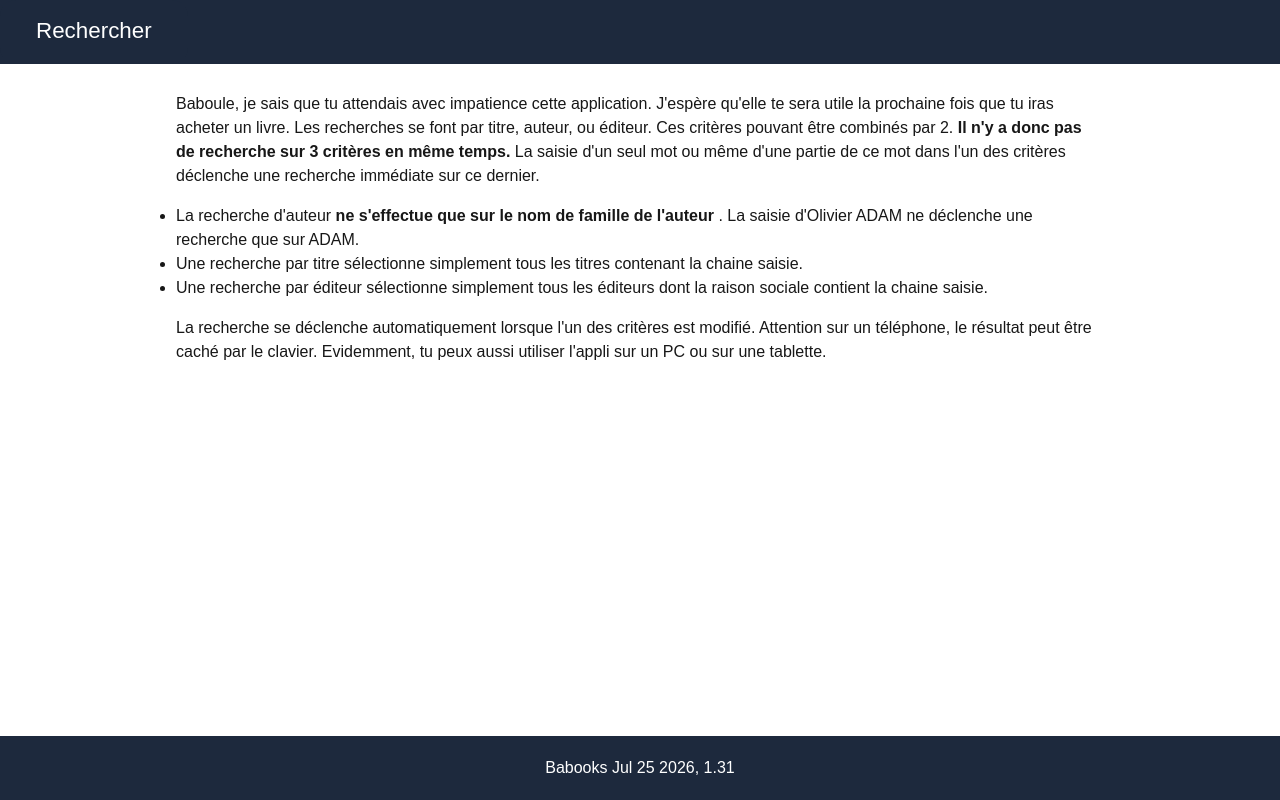
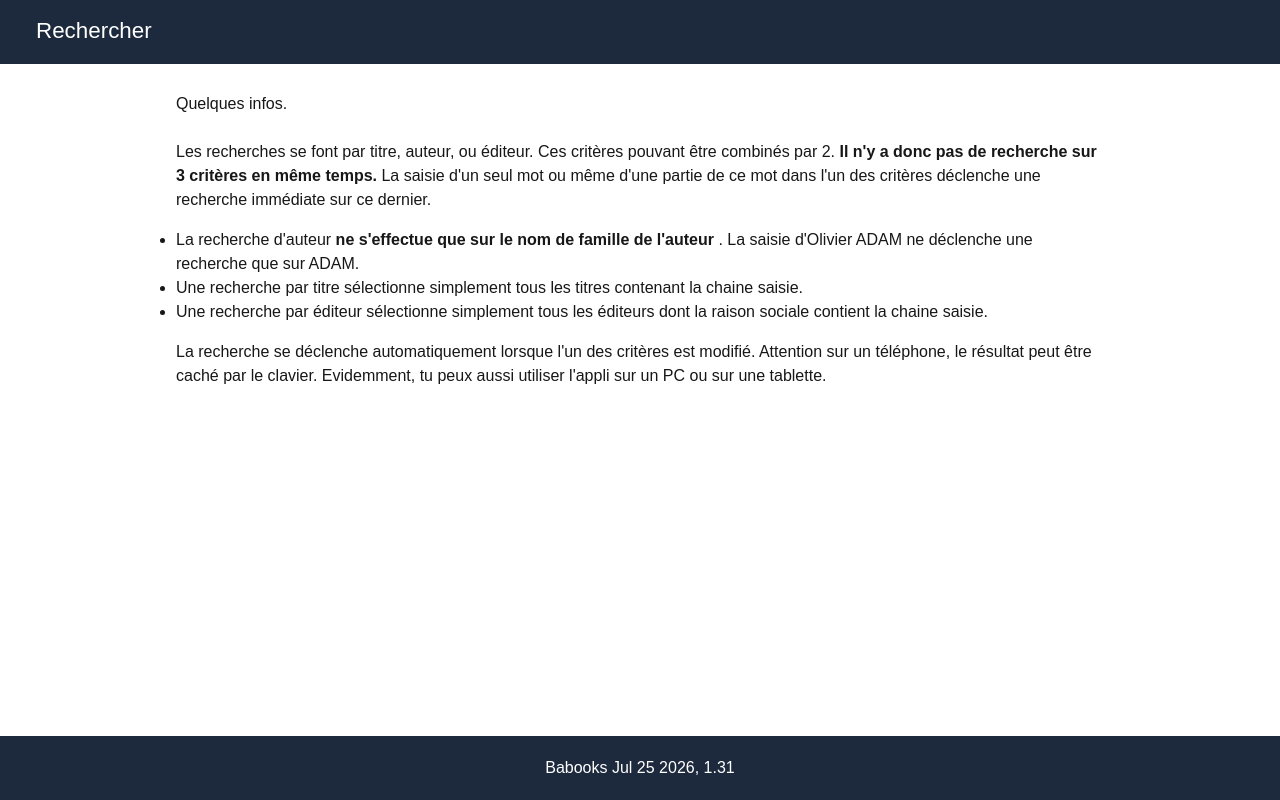
Before and after one commit to yves40/babxpressreact, a React (Vite) app in the folder client/: page / in a window 1280 px wide. Built offline with nearby package versions, Linux system fonts and the light colour scheme.

Commit message:
Fix a warning with book list index

```diff
--- a/client/src/app/BookSearch.jsx
+++ b/client/src/app/BookSearch.jsx
@@ -122,11 +122,11 @@ export default function BookSearch() {
           <div className="list__data" ref={datalist}>
               {selectedbooks.length > 0 &&
                 selectedbooks.map( (book, index) => (
-                  <>
-                    <span key={index} className=' font-bold'>{book.bk_title}</span>
+                  <div key={index} className='list__element'>
+                    <span className=' font-bold'>{book.bk_title}</span>
                     <span className='text-gray-600'>{book.auth_fname} {book.auth_lname} </span>
                     <span className=' mb-2'><i>{book.ed_name}</i></span>
-                  </>
+                  </div>
                 ))}
           </div>
         </div>
--- a/client/src/app/Home.jsx
+++ b/client/src/app/Home.jsx
@@ -23,8 +23,7 @@ function Home() {
           <Navbar/>
       </header>
       <div className='page__container'>
-        <p className='my-4 mx-4 font-light text-left'>Baboule, je sais que tu attendais avec impatience
-          cette application. J'espère qu'elle te sera utile la prochaine fois que tu iras acheter un livre.
+        <p className='my-4 mx-4 font-light text-left'>Quelques infos. <br /><br />
           Les recherches se font par titre, auteur, ou éditeur. Ces critères pouvant être combinés par 2.
           <span className=' font-bold'> Il n'y a donc pas de recherche sur 3 critères en même temps. </span>
           La saisie d'un seul mot ou même d'une partie de ce mot dans l'un des critères déclenche une
--- a/client/src/globals.css
+++ b/client/src/globals.css
@@ -220,7 +220,7 @@ body {
   ------------------------------------------------------------------------*/
 .list__container {
   @apply mx-auto text-center w-full py-3 my-[calc(var(--menuheight))]
-         mt-2 pt-4  mb-4 text-black
+         mt-2 pt-4  mb-4 text-black bg-white
          px-3
       sm:w-160
       md:w-200
@@ -230,8 +230,11 @@ body {
   @apply pt-3 pb-4 w-full ml-4 py-3;
 }
 .list__data {
-  @apply mb-12 my-2 flex flex-col text-left w-full bg-white;
+  @apply mb-12 my-2 flex flex-col text-left w-full;
 
+}
+.list__element {
+  @apply mb-2 flex flex-col text-left w-full;
 }
 /* Form style */
 .form__label {
```
